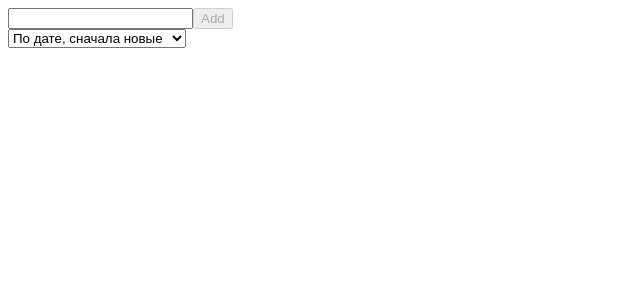
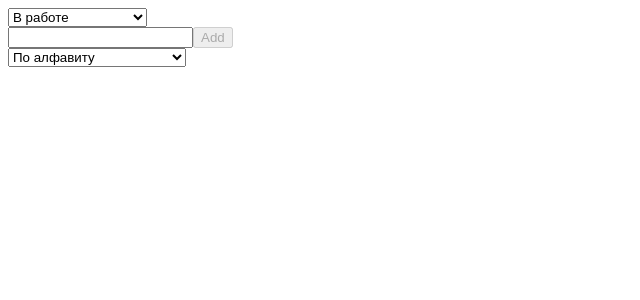
Before and after one commit to elaginds/Wiley, an Angular app: page / in a window 1280 px wide. Shown: the top 300 px of the page, without its empty margins (0-640 px from the left). Built offline with nearby package versions, Linux system fonts and the light colour scheme.

Commit message:
фильтрация

```diff
--- a/src/app/app.component.html
+++ b/src/app/app.component.html
@@ -1,11 +1,17 @@
 <main class="main">
   <div class="container">
+
+    <div class="filter-select">
+      <select class="filter-select" (change)="onSelectFilter($event.target.value)" [(ngModel)]="filterValue">
+        <option *ngFor="let option of filterOptions" value="{{option.value}}">{{option.label}}</option>
+      </select>
+    </div>
 
     <app-element-component type="add"></app-element-component>
 
     <div class="header">
-      <select class="filter-select" (change)="onSelectSort($event.target.value)">
-        <option *ngFor="let option of selectOptions" value="{{option.value}}">{{option.label}}</option>
+      <select class="sort-select" (change)="onSelectSort($event.target.value)" [(ngModel)]="sortValue">
+        <option *ngFor="let option of sortOptions" value="{{option.value}}">{{option.label}}</option>
       </select>
     </div>
 
--- a/src/app/app.component.ts
+++ b/src/app/app.component.ts
@@ -1,5 +1,6 @@
 import { Component, OnInit } from '@angular/core';
 import { IOService } from './services/io.service';
+import * as moment from 'moment';
 
 @Component({
   selector: 'app-root',
@@ -8,7 +9,29 @@ import { IOService } from './services/io.service';
 })
 
 export class AppComponent implements OnInit {
-  selectOptions = [{
+  filterValue = 'work';
+  sortValue = 'text_asc';
+  filterOptions = [{
+    value: 'all',
+    label: 'Все'
+  },{
+    label: 'В работе',
+    value: 'work'
+  },{
+    label: 'Завершенные',
+    value: 'completed'
+  },{
+    label: 'Архив',
+    value: 'archive'
+  },{
+    label: 'Сегодня',
+    value: 'today'
+  },{
+    label: 'Последняя неделя',
+    value: 'week'
+  }];
+
+  sortOptions = [{
     value: 'id_desc',
     label: 'По дате, сначала новые'
   }, {
@@ -18,6 +41,7 @@ export class AppComponent implements OnInit {
     value: 'text_asc',
     label: 'По алфавиту'
   }];
+  originalItems = [];
   items = [];
 
   constructor(private io: IOService) {
@@ -29,7 +53,29 @@ export class AppComponent implements OnInit {
   }
 
   getItems() {
-    this.items = this.io.getAll();
+    this.originalItems = this.io.getAll();
+    this.filterValue = 'work';
+    this.onSelectFilter('work');
+    this.sortValue = 'text_asc';
+    this.onSelectSort('text_asc');
+  }
+
+  onSelectFilter(type) {
+    this.items = this.originalItems.filter( item => {
+      if (type === 'all') {
+        return true;
+      } else if (type === 'completed' || type === 'archive') {
+        return item[type];
+      } else if (type === 'work') {
+        return (!item.completed && !item.archive);
+      } else if (type === 'today') {
+        const today = moment().format('YYYYMMDD');
+        return item.date === today;
+      } else if (type === 'week') {
+        const lastWeek = moment().add(-7, 'days').format('YYYYMMDD');
+        return lastWeek < item.date;
+      }
+    });
   }
 
   onSelectSort(value) {
```
